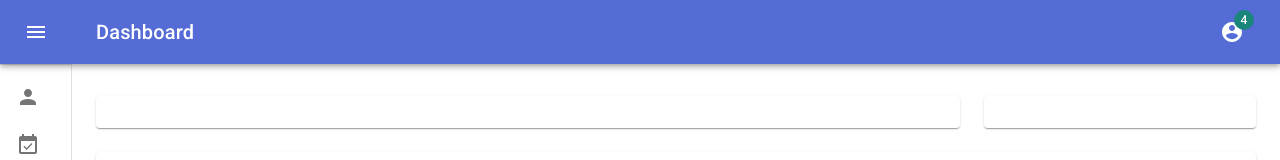
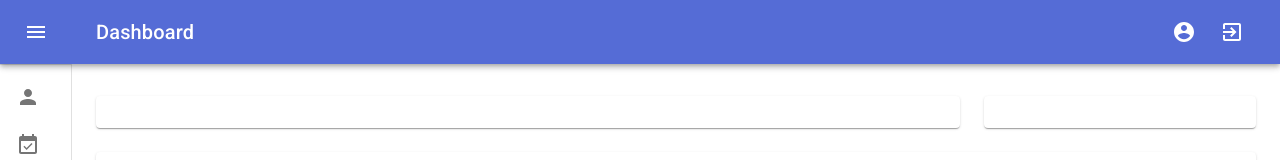
Before and after one commit to danielvfo/tem-agenda-front-end, a React (Create React App) app: page /dashboard in a window 1280 px wide. Shown: the top 160 px of the page. Built offline with nearby package versions, Linux system fonts and the light colour scheme; sample sign-in values are in the browser's storage.

Commit message:
add signout button

```diff
--- a/src/components/DashboardTemplate.tsx
+++ b/src/components/DashboardTemplate.tsx
@@ -11,10 +11,10 @@ import IconButton from '@material-ui/core/IconButton';
 import Container from '@material-ui/core/Container';
 import Grid from '@material-ui/core/Grid';
 import Paper from '@material-ui/core/Paper';
-import Badge from '@material-ui/core/Badge';
 import MenuIcon from '@material-ui/icons/Menu';
 import ChevronLeftIcon from '@material-ui/icons/ChevronLeft';
 import AccountCircle from '@material-ui/icons/AccountCircle';
+import ExitToAppIcon from '@material-ui/icons/ExitToApp';
 import { userMenu, businessMenu } from './ListItems';
 import UserProfile from '../pages/Profile/UserProfile';
 import { useAuth } from '../hooks/AuthContext';
@@ -101,18 +101,20 @@ const useStyles = makeStyles(theme => ({
 }));
 
 const DashboardTemplate: React.FC = () => {
-  const { user } = useAuth();
+  const { user, signOut } = useAuth();
   const classes = useStyles();
   const [open, setOpen] = React.useState(false);
+
   const handleDrawerOpen = () => {
     setOpen(true);
   };
   const handleDrawerClose = () => {
     setOpen(false);
   };
+  const handleSignOut = () => {
+    signOut();
+  };
   const fixedHeightPaper = clsx(classes.paper);
-
-  console.log(user);
 
   return (
     <div className={classes.root}>
@@ -143,9 +145,10 @@ const DashboardTemplate: React.FC = () => {
             Dashboard
           </Typography>
           <IconButton color="inherit">
-            <Badge badgeContent={4} color="secondary">
-              <AccountCircle />
-            </Badge>
+            <AccountCircle />
+          </IconButton>
+          <IconButton color="inherit" onClick={handleSignOut}>
+            <ExitToAppIcon />
           </IconButton>
         </Toolbar>
       </AppBar>
```
